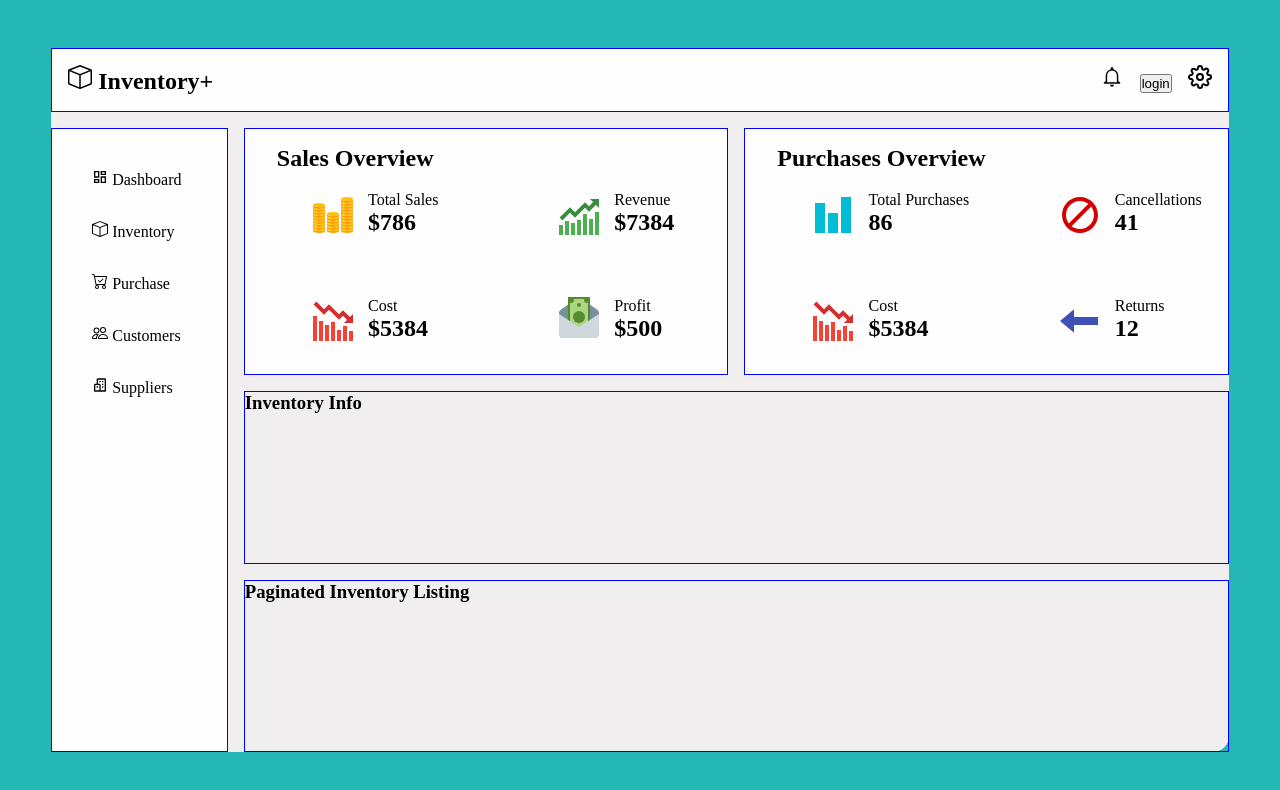
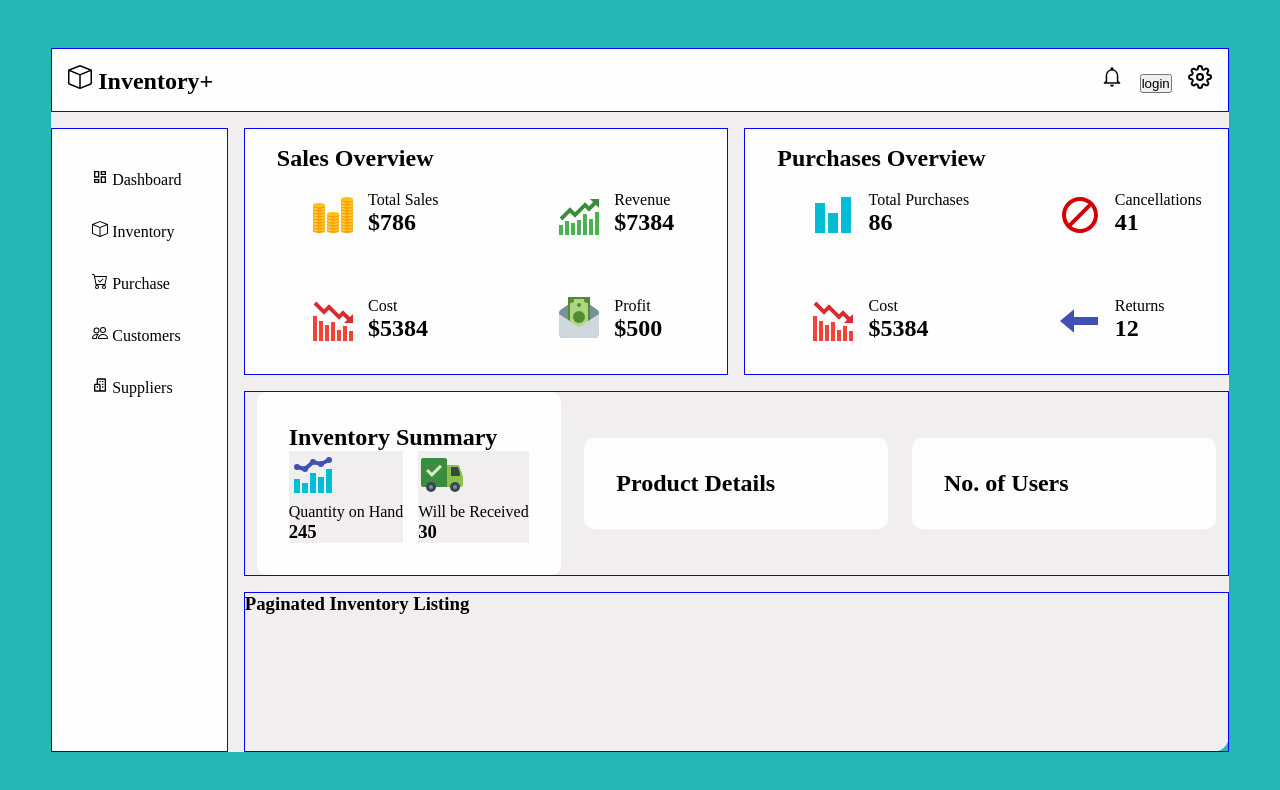
Before and after one commit to Denver-Meadows/inventory-tracker-app, a React (Create React App) app: page / in a window 1280 px wide. Shown: the top 790 px of the page. Built offline with nearby package versions, Linux system fonts and the light colour scheme.

Commit message:
inventory basic styles complete

```diff
--- a/src/components/InventoryOverview.js
+++ b/src/components/InventoryOverview.js
@@ -1,8 +1,32 @@
+import { FcComboChart, FcShipped } from "react-icons/fc";
+
 function InventoryOverview() {
   return (
-    <div className="dashboard-content-inventory-overview">
-      <h3>Inventory Info</h3>
-    </div>
+    <main className="dashboard-content-inventory-overview">
+      <div className="inventory-overview">
+        <article className="inventory-overview-article">
+          <h2>Inventory Summary</h2>
+          <div className="inventory-overview-article-content">
+            <div className="inventory-overview-article-content-summary">
+              <FcComboChart className="inventory-icon" />
+              <p>Quantity on Hand</p>
+              <h3>245</h3>
+            </div>
+            <div className="inventory-overview-article-content-summary">
+              <FcShipped className="inventory-icon" />
+              <p>Will be Received</p>
+              <h3>30</h3>
+            </div>
+          </div>
+        </article>
+        <article className="inventory-overview-article">
+          <h2>Product Details</h2>
+        </article>
+        <article className="inventory-overview-article">
+          <h2>No. of Users</h2>
+        </article>
+      </div>
+    </main>
   );
 }
 
--- a/src/components/TopInfoBar.js
+++ b/src/components/TopInfoBar.js
@@ -4,7 +4,7 @@ import { FiSettings } from "react-icons/fi";
 
 function TopInfoBar() {
   return (
-    <div className="dashboard-content-info-bar">
+    <header className="dashboard-content-info-bar">
       <div className="logo">
         <h2>
           <BsBox /> Inventory+
@@ -21,7 +21,7 @@ function TopInfoBar() {
           <FiSettings />
         </div>
       </div>
-    </div>
+    </header>
   );
 }
 
--- a/src/index.scss
+++ b/src/index.scss
@@ -146,3 +146,31 @@
 .sales-overview-item-stats {
   margin-left: 0.7rem;
 }
+
+// Inventory Overview
+.inventory-overview {
+  display: flex;
+  justify-content: space-around;
+  align-items: center;
+  height: 100%;
+
+  &-article {
+    background-color: var(--clr-primary-3);
+    padding: 2rem;
+    border-radius: 10px;
+    width: 19rem;
+
+    &-content {
+      display: flex;
+      justify-content: space-between;
+
+      &-summary {
+        background-color: var(--clr-primary-2);
+      }
+    }
+  }
+}
+
+.inventory-icon {
+  font-size: 3rem;
+}
```
